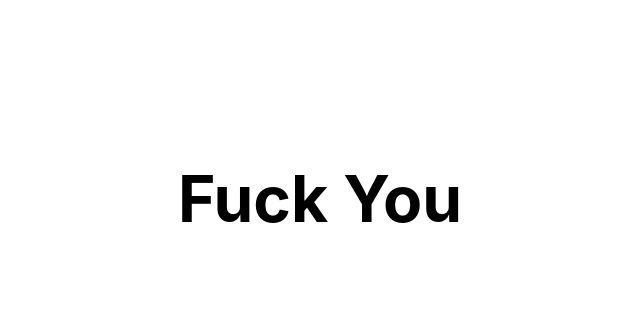
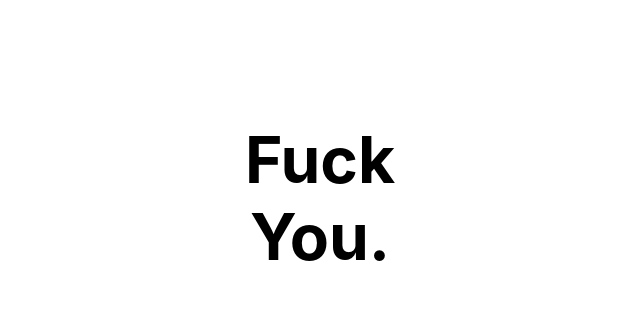
Before and after one commit to secretmessagelol/Message, a plain HTML site: page index.html in a window 1280 px wide. Shown: the part 202-523 px from the top of the page, without its empty margins (320-960 px from the left). Drawn offline with Linux system fonts and the light colour scheme.

Commit message:
Update index.html

```diff
--- a/index.html
+++ b/index.html
@@ -3,12 +3,12 @@
 <head>
   <meta charset="UTF-8" />
   <meta name="viewport" content="width=device-width, initial-scale=1.0"/>
-  <title>Fuck you</title>
+  <title>FU</title>
   <link rel="stylesheet" href="style.css" />
 </head>
 <body>
   <div class="message">
-    <h1>Fuck You</h1>
+    <h1>Fuck<br>You.</h1>
   </div>
 </body>
 </html>
```
